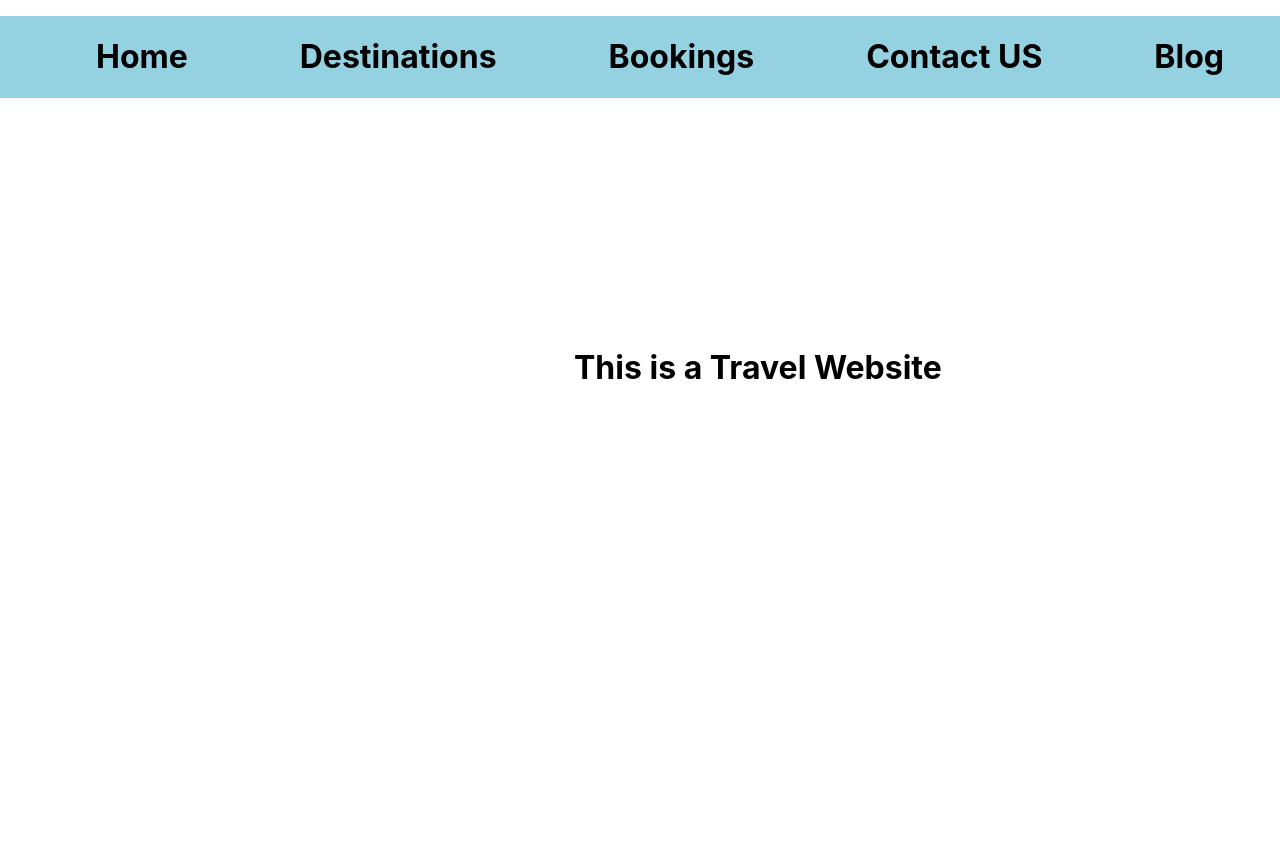
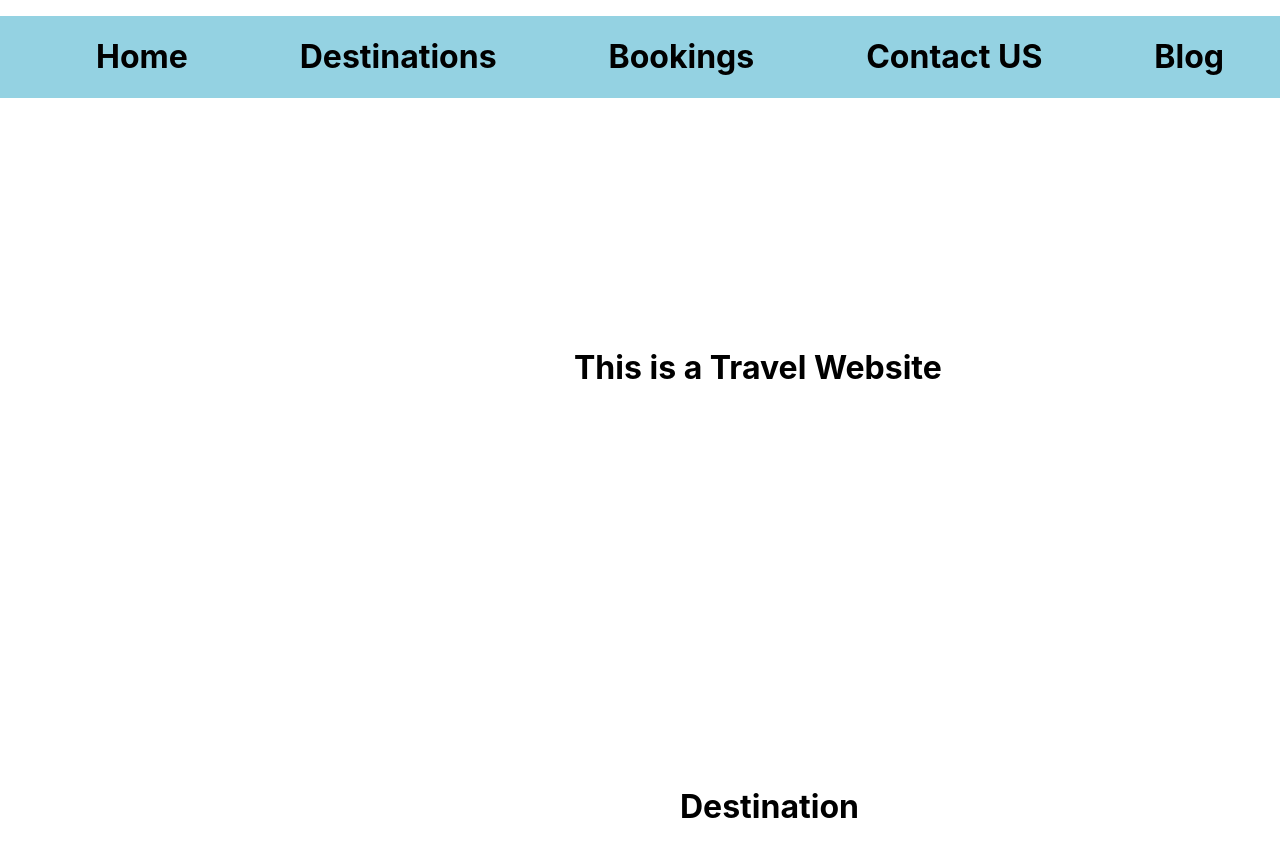
Before and after one commit to Ravib1234/travel-convoy, a React (Create React App) app: page / in a window 1280 px wide. Shown: the top 856 px of the page. Before the commit the page ends 800 px from the top, so only its background shows below. Built offline with nearby package versions, Linux system fonts and the light colour scheme.

Commit message:
fourth commit

```diff
--- a/src/App.css
+++ b/src/App.css
@@ -13,4 +13,10 @@
 .First-Sec {
   margin-left: 574px;
   margin-top: 250px;
+  margin-bottom: 400px
 }
+.Second-Sec {
+  margin-left: 680px;
+  margin-top: 250px;
+  margin-bottom: 690px
+}
--- a/src/App.js
+++ b/src/App.js
@@ -26,6 +26,10 @@ function App() {
       <div className="First-Sec">
         <h1>This is a Travel Website</h1>
       </div>
+
+      <div className="Second-Sec">
+        <h1>Destination</h1>
+      </div>
     </div>
   );
 }
```
